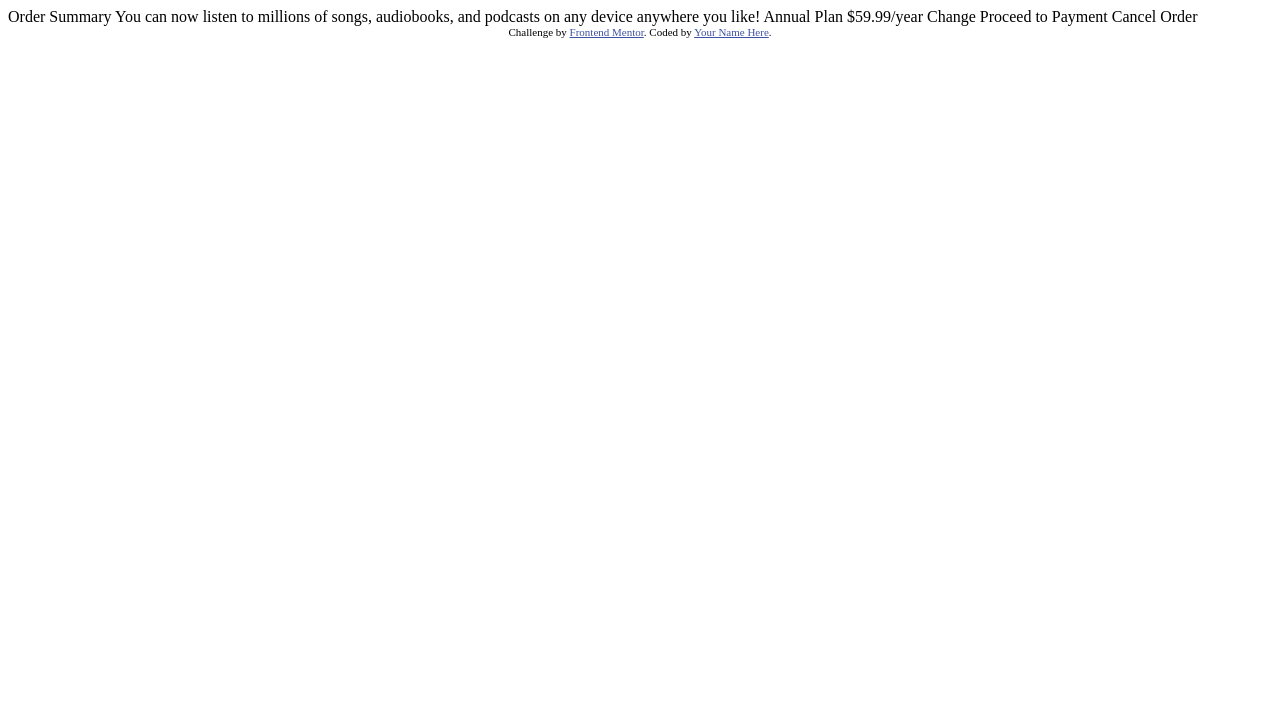
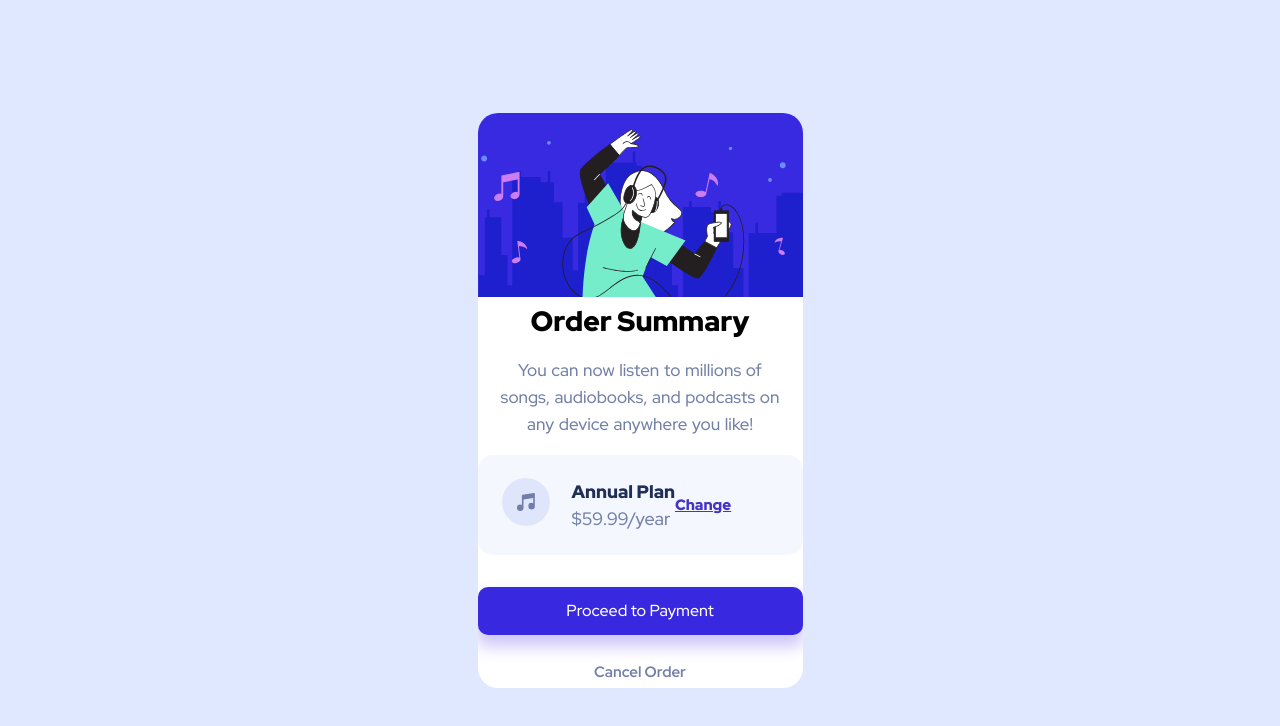
Before and after one commit to acmahaja/Order-Summary-Component, a plain HTML site: page index.html in a window 1280 px wide. Drawn offline with Linux system fonts and the light colour scheme.

Commit message:
Completed desktop view

```diff
--- a/index.html
+++ b/index.html
@@ -1,37 +1,53 @@
 <!DOCTYPE html>
 <html lang="en">
+
 <head>
-  <meta charset="UTF-8">
-  <meta name="viewport" content="width=device-width, initial-scale=1.0"> <!-- displays site properly based on user's device -->
+    <meta charset="UTF-8" />
+    <meta name="viewport" content="width=device-width, initial-scale=1.0" />
+    <!-- displays site properly based on user's device -->
 
-  <link rel="icon" type="image/png" sizes="32x32" href="./images/favicon-32x32.png">
+    <link rel="icon" type="image/png" sizes="32x32" href="./images/favicon-32x32.png" />
 
-  <title>Frontend Mentor | Order summary card</title>
+    <title>Frontend Mentor | Order summary card</title>
 
-  <!-- Feel free to remove these styles or customise in your own stylesheet 👍 -->
-  <style>
-    .attribution { font-size: 11px; text-align: center; }
-    .attribution a { color: hsl(228, 45%, 44%); }
-  </style>
+    <link rel="preconnect" href="https://fonts.googleapis.com" />
+    <link rel="preconnect" href="https://fonts.gstatic.com" crossorigin />
+    <link
+      href="https://fonts.googleapis.com/css2?family=Red+Hat+Display:wght@500;700;900&display=swap"
+      rel="stylesheet"
+    />
+
+    <link rel="stylesheet" href="style.css" />
 </head>
+
 <body>
+        <div class="background-light"></div>
+        <div class="background-dark"></div>
+    <div class="card">
+        <div class="card-banner"></div>
+        <div class="card-content">
+            <div class="summary">
+                <h1>Order Summary</h1>
+                <p>You can now listen to millions of songs, audiobooks, and podcasts on any device anywhere you like!</p>
 
-  Order Summary
+            </div>
+            <div class="plan">
+                <div class="icon">
+                    <img src="./images/icon-music.svg" alt="" srcset="">
 
-  You can now listen to millions of songs, audiobooks, and podcasts on any
-  device anywhere you like!
+                </div>
+                <div class="details">
+                    <p><b>Annual Plan</b></p>
+                    <p>$59.99/year</p>
+                </div>
+                <div class="right-align-text">
+                    <a class="change-option" href="#">Change</a>
+                </div>
+            </div>
+            <div class="submit-button">Proceed to Payment</div>
+            <div class="cancel-button">Cancel Order</div>
+        </div>
+    </div>
+</body>
 
-  Annual Plan
-  $59.99/year
-
-  Change
-
-  Proceed to Payment
-  Cancel Order
-
-  <div class="attribution">
-    Challenge by <a href="https://www.frontendmentor.io?ref=challenge" target="_blank">Frontend Mentor</a>.
-    Coded by <a href="#">Your Name Here</a>.
-  </div>
-</body>
 </html>
--- /dev/null
+++ b/style.css
@@ -0,0 +1,208 @@
+:root {
+  --background-light: #e0e8ff;
+  --background-dark: #d6e1ff;
+  --black: #000;
+  --Very-pale-blue: hsl(225, 100%, 98%);
+  --desaturated-blue: hsl(224, 23%, 55%);
+  --dark-blue: hsl(223, 47%, 23%);
+  --pale-blue: hsl(225, 100%, 94%);
+  --bright-blue: hsl(245, 75%, 52%);
+}
+
+html {
+  height: 100vh;
+  width: 100vw;
+  margin: 0;
+  padding: 0;
+  font-family: "Red Hat Display", sans-serif;
+  font-size: 16px;
+  box-sizing: border-box;
+  overflow-x: hidden;
+  overflow-y: hidden;
+}
+
+body {
+  height: 100%;
+  width: 100%;
+  margin: 0;
+  padding: 0;
+  background-color: var(--background-light);
+  display: flex;
+  flex-direction: column;
+  justify-content: row;
+  align-items: center;
+  justify-content: center;
+  box-sizing: border-box;
+    overflow-x: hidden;
+  overflow-y: hidden;
+}
+
+.background-dark {
+  opacity: 0;
+  position: absolute;
+}
+
+.background-light {
+  opacity: 0;
+  position: absolute;
+}
+
+.card {
+  background-color: white;
+  width: 325px;
+  height: 575px;
+  border-radius: 20px;
+  overflow: hidden;
+}
+
+.card-banner {
+  width: 100%;
+  height: 32%;
+  display: inline-block;
+  background-image: url("./images/illustration-hero.svg");
+  background-size: cover;
+  border: none;
+  background-position: 50%;
+}
+
+.card-content {
+  width: 100%;
+  height: 68%;
+  box-sizing: border-box;
+  text-align: center;
+}
+
+.summary h1 {
+  font-weight: 900;
+  font-size: 28px;
+  margin: 0px;
+}
+
+.summary p {
+  font-weight: 500;
+  font-size: 17px;
+  line-height: 27px;
+  padding: 0em 1em;
+  word-spacing: 1px;
+  letter-spacing: 0px;
+  color: var(--desaturated-blue);
+}
+
+.plan {
+  width: 100%;
+  height: 100px;
+  background-color: var(--Very-pale-blue);
+  display: flex;
+  /* flex-direction: row; */
+  justify-content: flex-start;
+  align-items: center;
+  text-align: left;
+  padding: 1.5em 1.5em;
+  box-sizing: border-box;
+  border-radius: 15px;
+  margin: 1em 0em 2em 0em;
+}
+
+.plan div {
+  width: calc(calc(80%-50px) / 2);
+}
+
+.plan .icon {
+  width: 70px;
+}
+
+.plan img {
+  height: 48px;
+  width: 48px;
+}
+
+.plan .details {
+  font-size: 18px;
+}
+
+.plan .details p {
+  margin: 0px;
+  line-height: 27px;
+  font-weight: 500;
+  color: var(--desaturated-blue);
+}
+
+.plan .details p b {
+  font-weight: 900;
+  color: var(--dark-blue);
+}
+
+.change-option {
+  text-decoration: none;
+  color: #4334c5;
+  font-size: 16px;
+  font-weight: 800;
+  text-decoration: underline;
+  font-size: 15px;
+}
+
+.right-align-text {
+  text-align: right;
+}
+
+.submit-button{
+  background-color: var(--bright-blue);
+  color: white;
+  height: 3em;
+  border-radius: 10px;
+  display: flex;
+  justify-content: center;
+  align-items: center;
+  box-shadow: 0px 10px 15px 2px rgba(66, 45, 228, 0.253);
+}
+
+.cancel-button {
+  line-height: 5em;
+  font-weight: 700;
+  font-size: 15px;
+  color: var(--desaturated-blue);
+}
+
+@media (min-width: 1440px) {
+
+
+
+  body {
+    background: linear-gradient(
+      180deg,
+      var(--background-dark) 40%,
+      var(--background-light) 40%
+    );
+    background-color: black;
+    height: 100%;
+    width: 100%;
+  }
+
+  .card {
+      height: 43.75em;
+  width: 28em;
+  }
+
+  .card-content {}
+
+  .background-dark {
+    opacity: 1;
+    background-color: var(--background-dark);
+    left: -7.5%;
+    top: -2%;
+    width: 60%;
+    height: 50%;
+    border-radius: 50%;
+    z-index: -1;
+  }
+  .background-light {
+    opacity: 1;
+    background-color: var(--background-light);
+    right: -7%;
+    bottom: 20%;
+    width: 60%;
+    height: 50%;
+    border-radius: 50%;
+    z-index: -1;
+  }
+}
```
